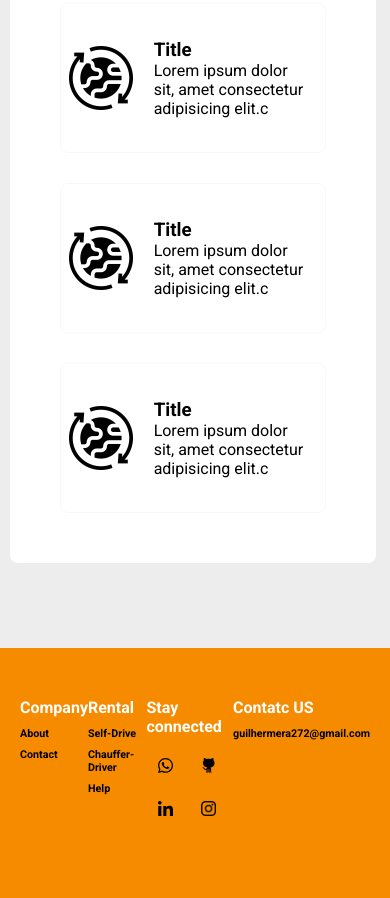
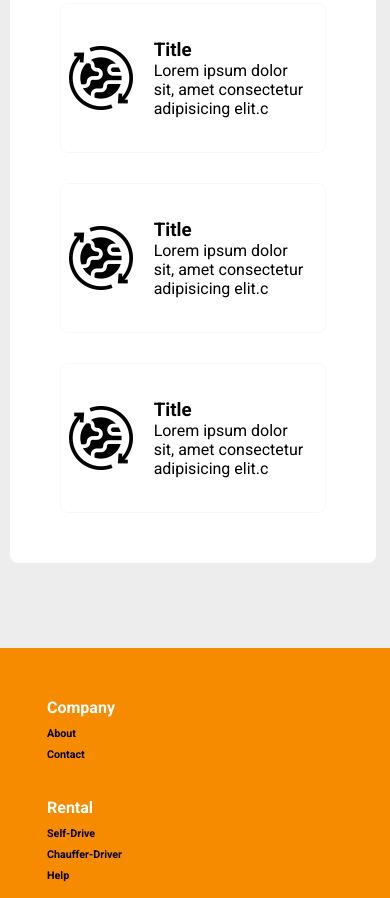
Before and after one commit to athena272/car-catalog, a plain HTML site: page index.html in a window 390 px wide. Shown: the part 6435-7333 px from the top of the page. Drawn offline with Linux system fonts and the light colour scheme.

Commit message:
Update style.css

```diff
--- a/css/style.css
+++ b/css/style.css
@@ -414,7 +414,7 @@ footer .main {
 }
 
 .main .footer-social img {
-    width: 30px;
+    width: 25px;
     margin: 12px;
     align-items: center;
     justify-content: center;
@@ -545,7 +545,7 @@ footer .last {
     }
 
     .main .footer-social img {
-        width: 15px;
+        width: 25px;
     }
 
     .left {
@@ -562,4 +562,14 @@ footer .last {
         text-align: left;
     }
 
+    footer .main {
+        height: 185%;
+    }
+
+    .footer-links {
+        flex-direction: column;
+        padding-left: 10%;
+    }
+
+
 }
```
